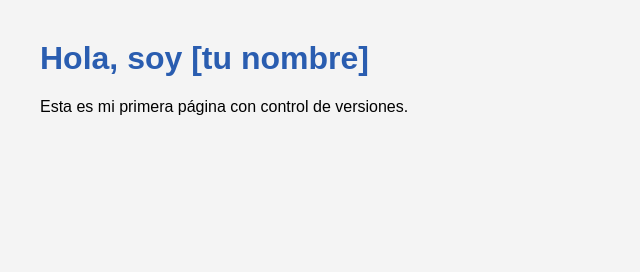
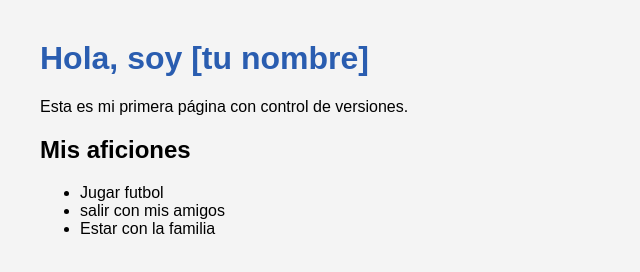
Before and after one commit to Roberto969/Mi-primer-repo, a plain HTML site: page index.html in a window 1280 px wide. Shown: the whole page, without its empty margins (0-640 px from the left). Drawn offline with Linux system fonts and the light colour scheme.

Commit message:
Añade lista de aficiones

```diff
--- a/index.html
+++ b/index.html
@@ -8,5 +8,11 @@
 <body>
 <h1>Hola, soy [tu nombre]</h1>
 <p>Esta es mi primera página con control de versiones.</p>
+<h2>Mis aficiones</h2>
+<ul>
+<li>Jugar futbol</li>
+<li>salir con mis amigos</li>
+<li>Estar con la familia</li>
+</ul>
 </body>
 </html>
```
